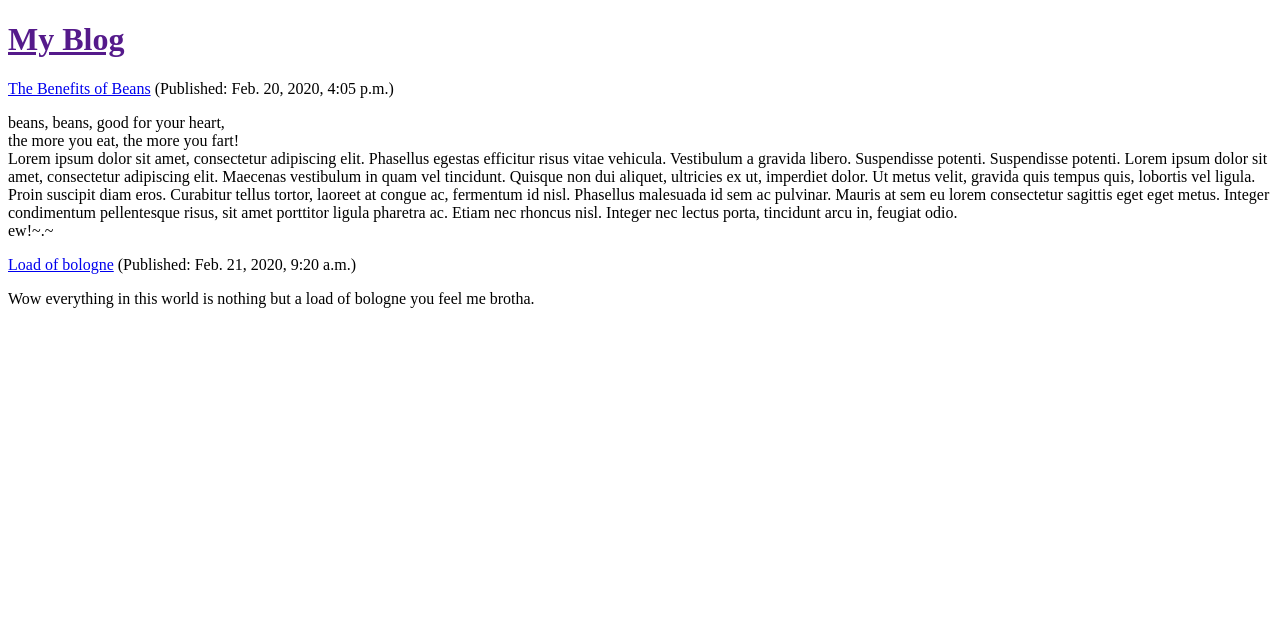
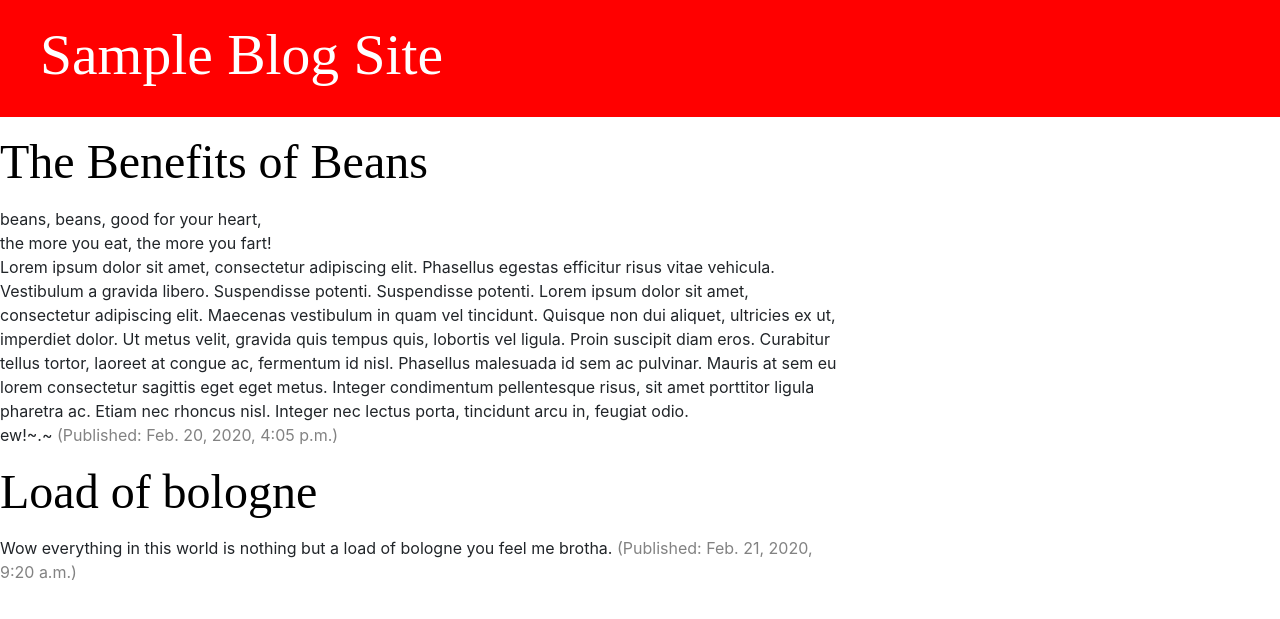
Before and after one commit to clementbowe/first_site_repo, a Django app: template blog/templates/blog/post_list.html in a window 1280 px wide. Shown: the top 619 px of the page. Run offline with Django 3.2, Linux system fonts and the light colour scheme; the template is opened without the code that fills it: values that come from a table or form of the project are taken from there, others are empty; data comes from the database, SQL or seed files in the repository; some libraries are stand-ins or nearby versions.

Commit message:
Styled the application with Css and Bootstrap. Also applied DRY principle by using extensions in Django

```diff
--- /dev/null
+++ b/blog/static/css/blog.css
@@ -0,0 +1,33 @@
+.page-header {
+background-color: red;
+margin-top: 0;
+padding: 20px 20px 20px 40px;
+}
+
+.page-header h1 a{
+  color: #fff;
+  font-size: larger;
+  text-decoration: none;
+}
+.content{
+  margin-left: 40px;
+}
+
+h1,h2,h3,h4 {
+  font-family:'fantasy';
+  font-size: 48px;
+}
+
+
+
+.date {
+  color: #828282
+}
+
+.post h1 a{
+  color:#000000;
+}
+
+.post h1 a:visited{
+  color: purple;
+}
--- /dev/null
+++ b/blog/templates/blog/base.html
@@ -0,0 +1,26 @@
+<!DOCTYPE html>
+{% load static %}
+<html>
+  <head lang = "en" xml: lang = "en">
+    <meta charset="utf-8">
+<link rel="stylesheet" href="https://stackpath.bootstrapcdn.com/bootstrap/4.4.1/css/bootstrap.min.css" integrity="sha384-Vkoo8x4CGsO3+Hhxv8T/Q5PaXtkKtu6ug5TOeNV6gBiFeWPGFN9MuhOf23Q9Ifjh" crossorigin="anonymous">
+<link rel="stylesheet" href="{% static 'css/blog.css' %}">
+    <title>{{post.title}}</title>
+  </head>
+  <body>
+    <div class = "page-header">
+      <h1><a href="/">Sample Blog Site</a></h1>
+    </div>
+
+      <div class = ".content-container">
+        <div class="row">
+          <div class="col-md-8">
+
+            {% block content %}
+            {% endblock %}
+
+          </div>
+        </div>
+      </div>
+ </body>
+</html>
--- a/blog/templates/blog/post_list.html
+++ b/blog/templates/blog/post_list.html
@@ -1,19 +1,10 @@
-<!DOCTYPE html>
-<html lang="en" dir="ltr">
-  <head>
-    <meta charset="utf-8">
-    <title>My Blog</title>
-  </head>
-  <body>
+{% extends 'blog/base.html'%}
 
-    <h1><a href="">My Blog</a></h1>
-
-    {% for post in posts %}
-    <div class="">
-      <p><a href="#">{{post.title}}</a>
-        <span>(Published: {{post.published_date}})</span></p>
-        <p>{{post.text|linebreaksbr}}</p>
-    </div>
-    {% endfor %}
-  </body>
-</html>
+{% block content %}
+          {% for post in posts %}
+            <div class = "post">
+          <p><h1><a href="{% url 'post_detail' pk=post.pk %}">{{post.title}}</h1></a></p>
+            <p>{{post.text|linebreaksbr}}
+              <span class="date">(Published:  {{post.published_date}})</span></p>
+          {% endfor %}
+{% endblock %}
--- a/blog/urls.py
+++ b/blog/urls.py
@@ -3,4 +3,5 @@ from . import views
 
 urlpatterns = [
 path('', views.post_list, name='post_list'),
+path('post/<int:pk>/', views.post_detail, name='post_detail')
 ]
```
Also changed, not shown: blog/templates/blog/post_detail.html (added, +16 -0 lines), blog/views.py (+6 -1 lines), 1 other file.
